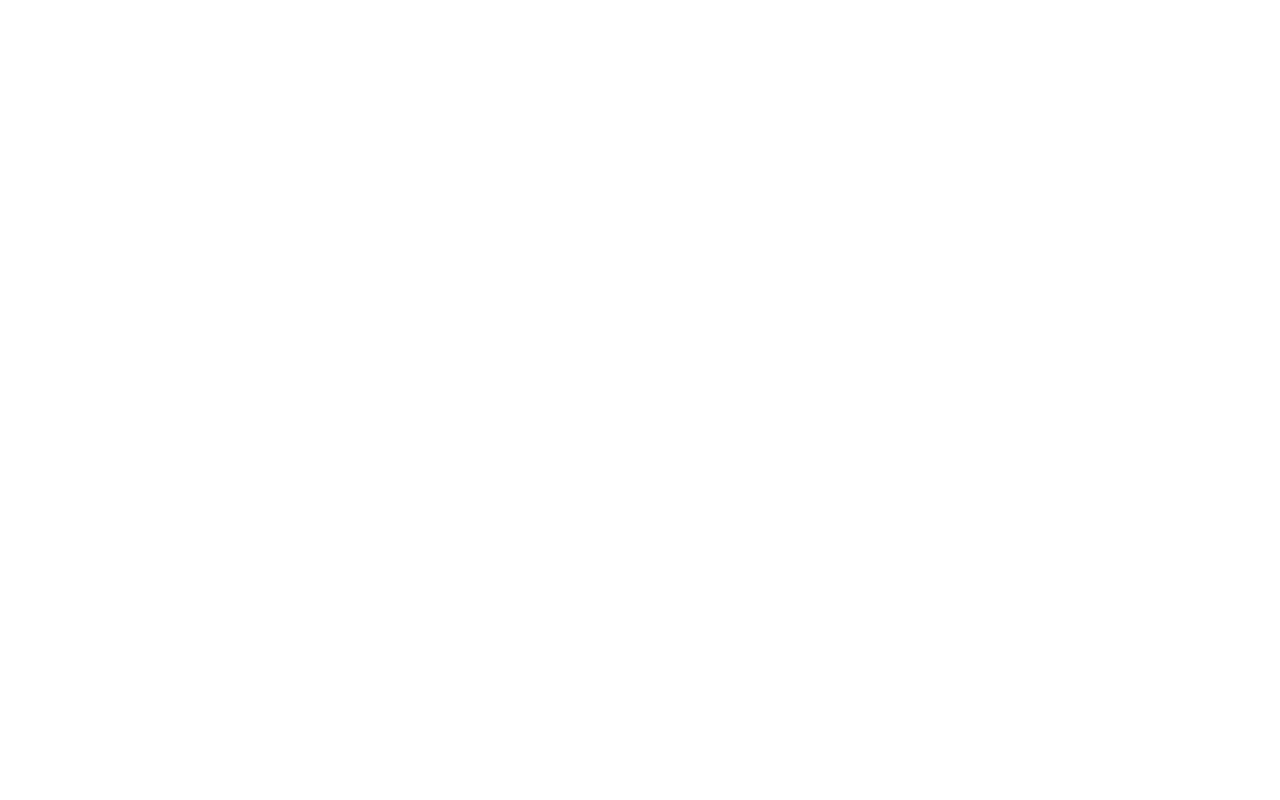
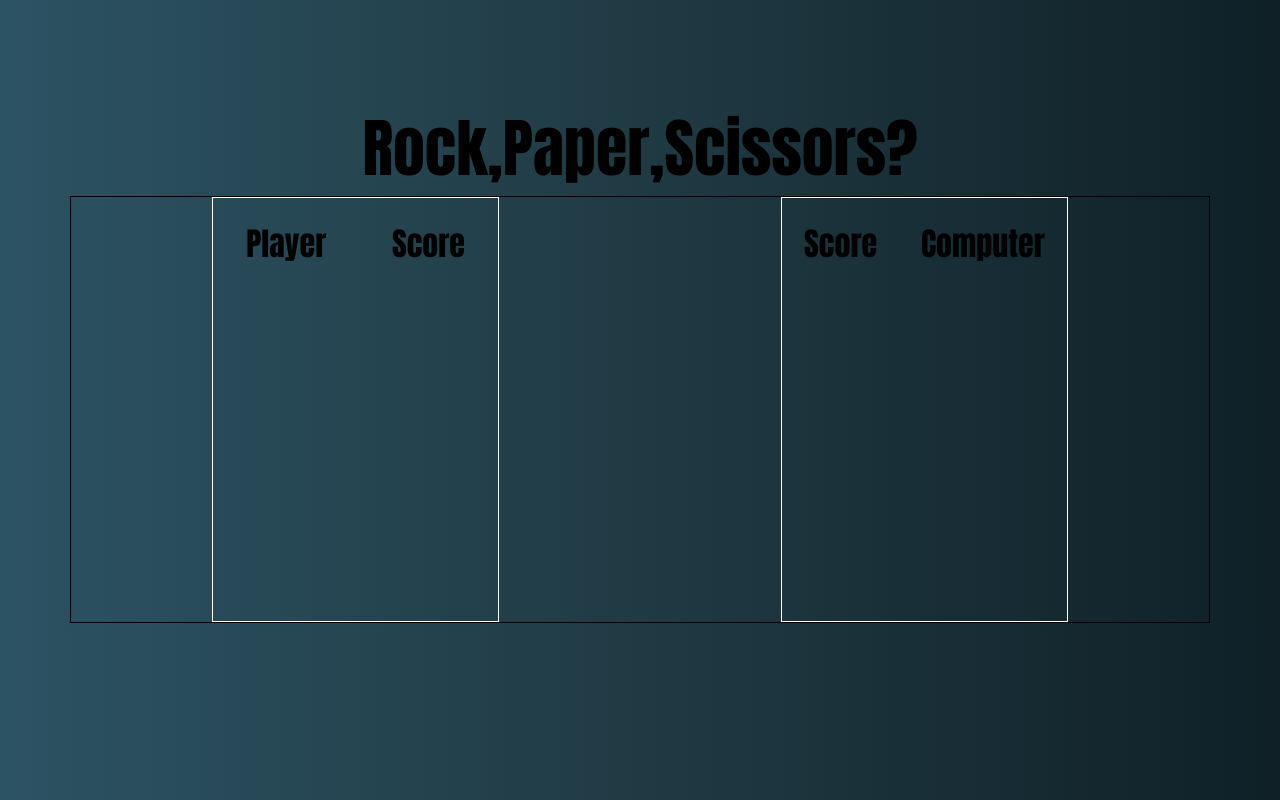
Before and after one commit to MarioMilosevic/Rock-paper-scissors, a plain HTML site: page index.html in a window 1280 px wide. Drawn offline with Linux system fonts and the light colour scheme.

Commit message:
Add background color

```diff
--- a/index.html
+++ b/index.html
@@ -1,12 +1,25 @@
 <!DOCTYPE html>
 <html lang="en">
-<head>
-    <meta charset="UTF-8">
-    <meta name="viewport" content="width=device-width, initial-scale=1.0">
-    <title>Document</title>
-    <link rel="stylesheet" href="style.css">
-</head>
-<body>
+  <head>
+    <meta charset="UTF-8" />
+    <meta name="viewport" content="width=device-width, initial-scale=1.0" />
+    <title>Rock,Paper, Scissors</title>
+    <link rel="stylesheet" href="style.css" />
+  </head>
+  <body>
+    <div class="root">
+      <header class="header">Rock,Paper,Scissors?</header>
+      <div class="players">
+          <div class="playerDiv">
+              <h1>Player</h1>
+              <h1>Score</h1>
+            </div>
+            <div class="computerDiv">
+                <h1>Score</h1>
+                <h1>Computer</h1>
+            </div>
+        </div>
+    </div>
     <script src="script.js"></script>
-</body>
+  </body>
 </html>
--- a/script.js
+++ b/script.js
@@ -0,0 +1,2 @@
+const root = document.querySelector('.root')
+root.innerHTML =
--- a/style.css
+++ b/style.css
@@ -0,0 +1,38 @@
+html {
+  background: #0f2027; /* fallback for old browsers */
+  background: -webkit-linear-gradient(
+    to right,
+    #2c5364,
+    #203a43,
+    #0f2027
+  ); /* Chrome 10-25, Safari 5.1-6 */
+  background: linear-gradient(
+    to right,
+    #2c5364,
+    #203a43,
+    #0f2027
+  ); /* W3C, IE 10+/ Edge, Firefox 16+, Chrome 26+, Opera 12+, Safari 7+ */
+  font-family: Impact, Haettenschweiler, 'Arial Narrow Bold', sans-serif;
+}
+
+.header{
+    font-size: 4rem;
+    margin: 100px auto 0;
+    text-align: center;
+}
+.players{
+display: flex;
+margin:0 auto;
+border: 1px solid black;
+width: 90%;
+height: 425px;
+justify-content: space-around;
+}
+
+.playerDiv, .computerDiv{
+    display: flex;
+    justify-content: space-around;
+    border: 1px solid white;
+    width: 25%;
+
+}
--- /dev/null
+++ b/text.txt
@@ -0,0 +1,2 @@
+https://tmcerlean.github.io/rock-paper-scissors/index.html crni
+https://tarekvisch.github.io/rock-paper-scissors/ zuti
```
Also changed, not shown: img/computer.jpg (added), img/paper (1).png (added), img/paper.png (added), img/rock (1).png (added), img/rock.png (added), img/scissors (1).png (added), img/scissors.png (added), img/user.jpg (added).
